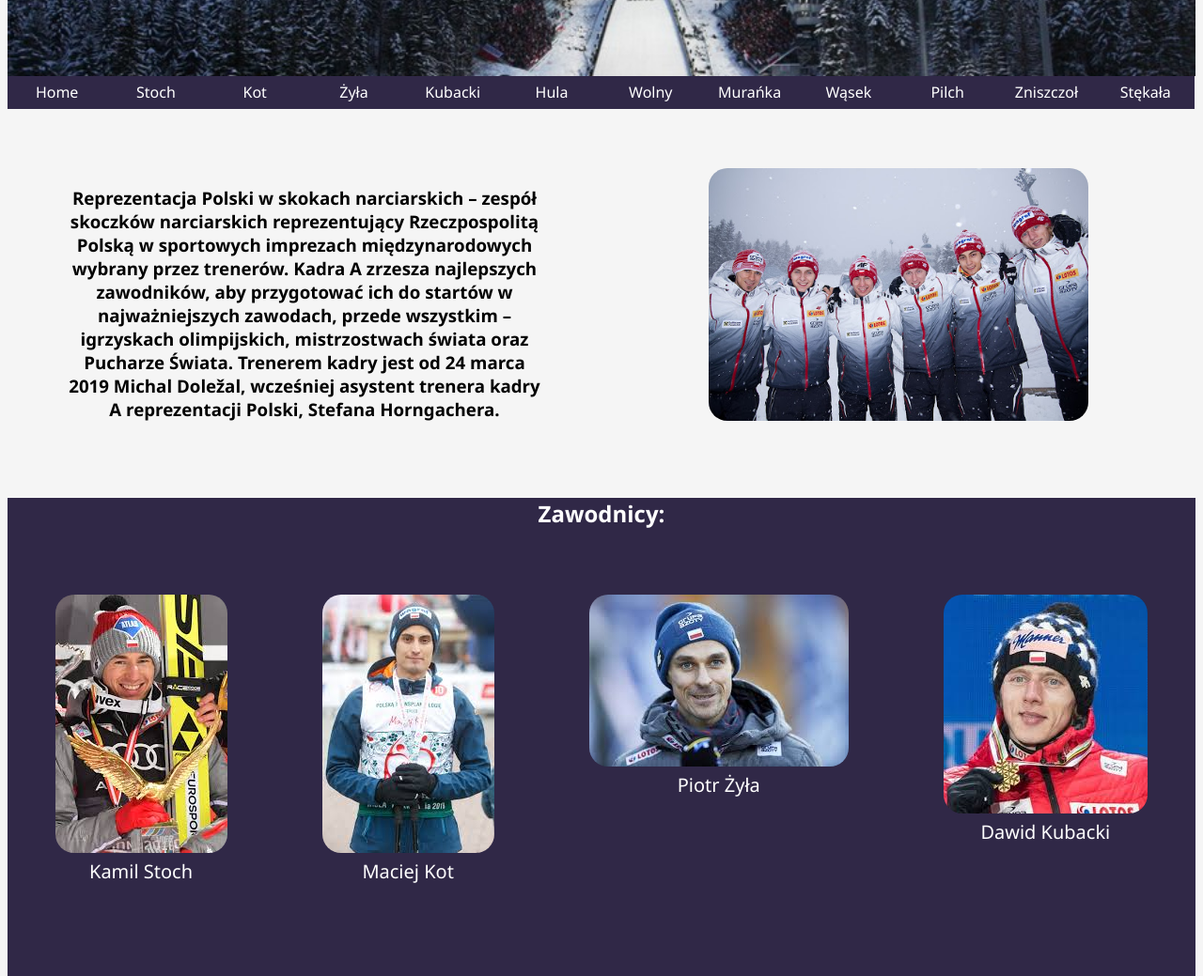
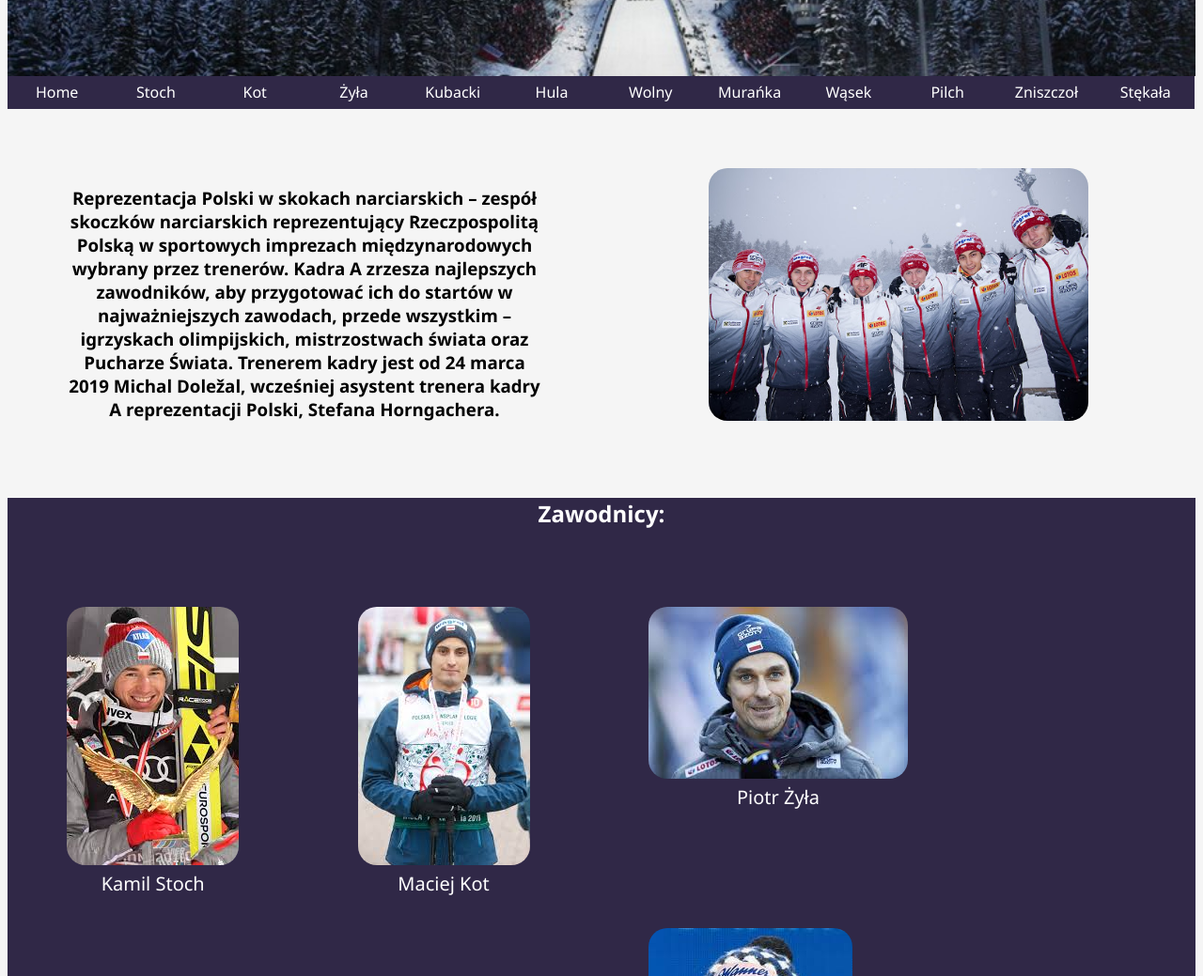
Before and after one commit to Zuzia3/skoczkowie, a plain HTML site: page index.html in a window 1280 px wide. Shown: the part 189-1228 px from the top of the page at 94% size. Drawn offline with Linux system fonts and the light colour scheme.

Commit message:
Update style.css

```diff
--- a/style.css
+++ b/style.css
@@ -52,8 +52,7 @@ a {
 .kadra12 {
     float: left;
     text-align: center;
-    margin: auto;
-    margin: 4%;
+    margin: 5%;
     font-size: 20px;
 }
 
```
